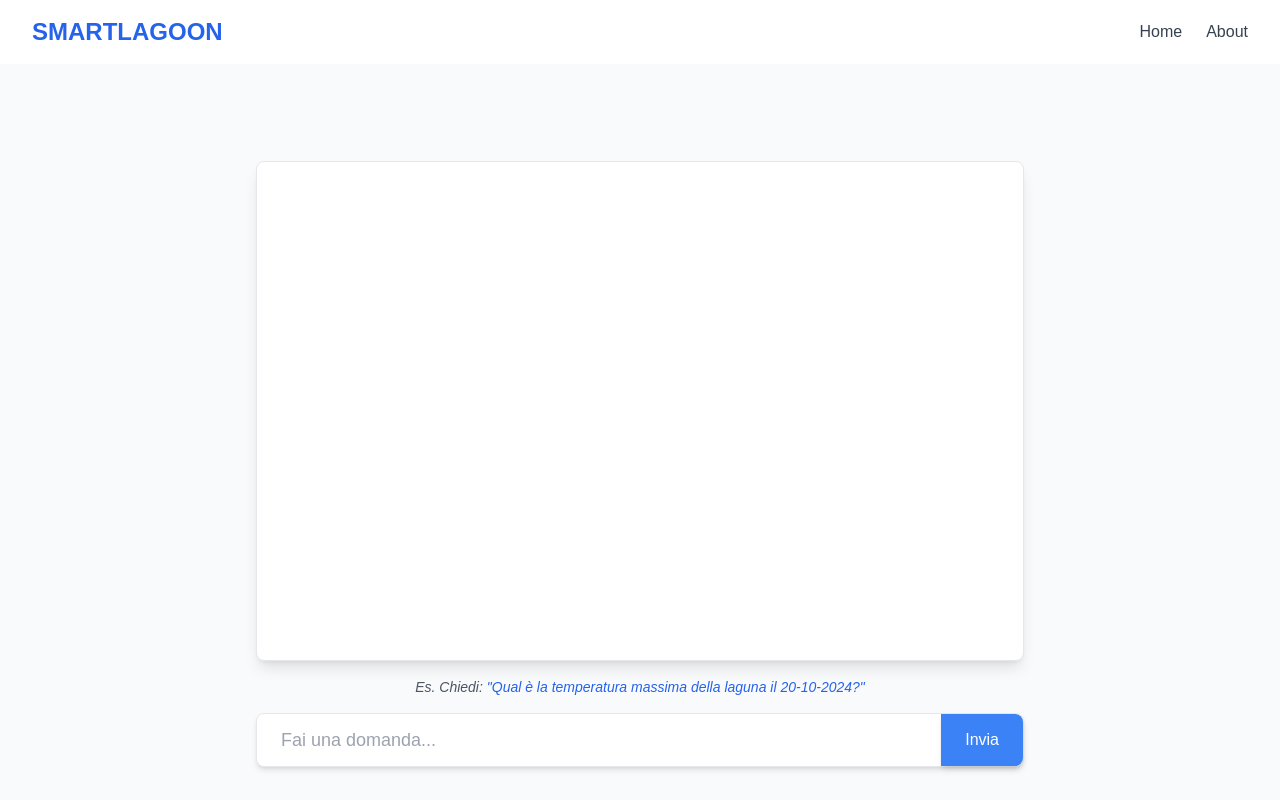
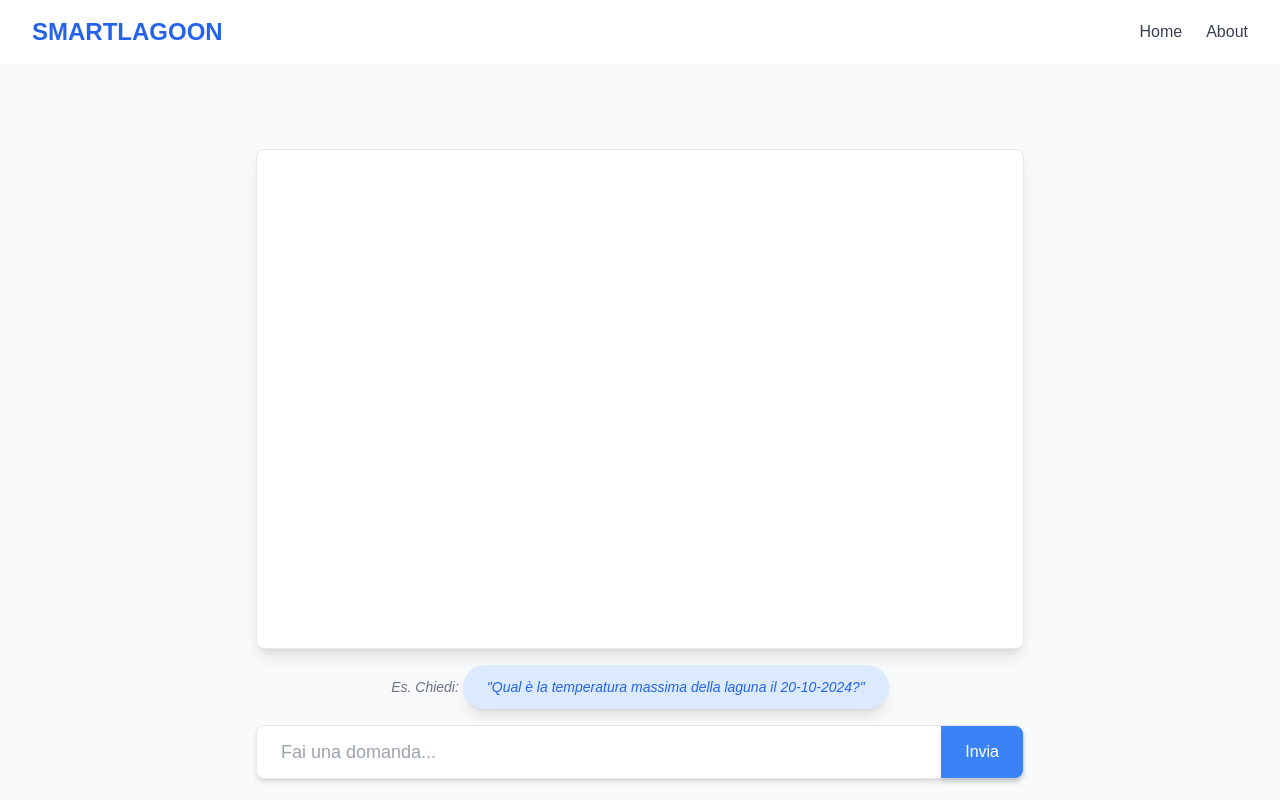
Before and after one commit to chiaradenardi/MarMenorProg, a Next.js app: page /chatbot in a window 1280 px wide. Shown: the top 800 px of the page. Built offline with nearby package versions, Linux system fonts and the light colour scheme.

Commit message:
stile suggerimento mod

```diff
--- a/app/chatbot/page.tsx
+++ b/app/chatbot/page.tsx
@@ -5,13 +5,13 @@ import { FC, useEffect } from "react";
 // Componenti per mostrare i risultati dei tools
 const WeatherDataCard: FC<{ data: any }> = ({ data }) => (
   <div className="bg-blue-100 p-4 rounded-lg my-2">
-    <strong>Dati meteo attuali usando il json nuovo:</strong>
+    <strong>Dati meteo attuali usando il json nuovo filtrato per range di date:</strong>
   </div>
 );
 
 const WeatherHistoryCard: FC<{ data: any }> = ({ data }) => (
   <div className="bg-gray-100 p-4 rounded-lg my-2">
-    <strong>Dati meteo attuali usando il json vecchio:</strong>
+    <strong>Dati meteo attuali usando il json vecchio filtrato per range di date:</strong>
   </div>
 );
 
@@ -50,12 +50,12 @@ const ChatPage: FC = () => {
             )}
           </div>
 
-          {/* Suggerimento domanda cliccabile */}
+          {/* Suggerimento domanda stilizzato */}
           <div className="text-center text-sm text-gray-600 italic mb-4">
             <p>
-              Es. Chiedi:{" "}
+              <span className="text-gray-500">Es. Chiedi: </span>
               <span
-                className="text-blue-600 cursor-pointer hover:text-blue-800"
+                className="inline-block bg-blue-100 text-blue-600 px-6 py-3 rounded-full shadow-lg cursor-pointer hover:bg-blue-200 hover:shadow-xl transition duration-300 ease-in-out"
                 onClick={() => handleSuggestionClick("Qual è la temperatura massima della laguna il 20-10-2024?")}
               >
                 "Qual è la temperatura massima della laguna il 20-10-2024?"
```
